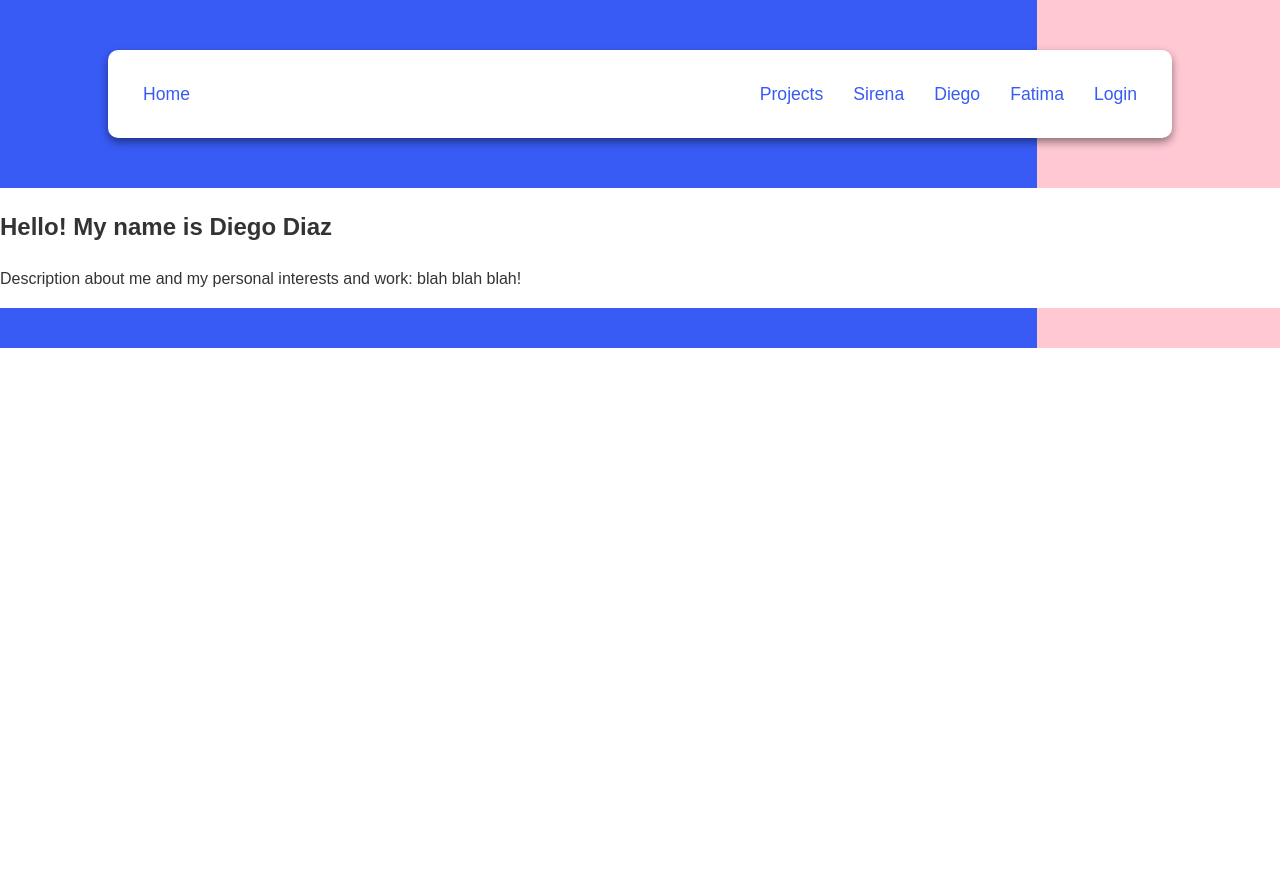
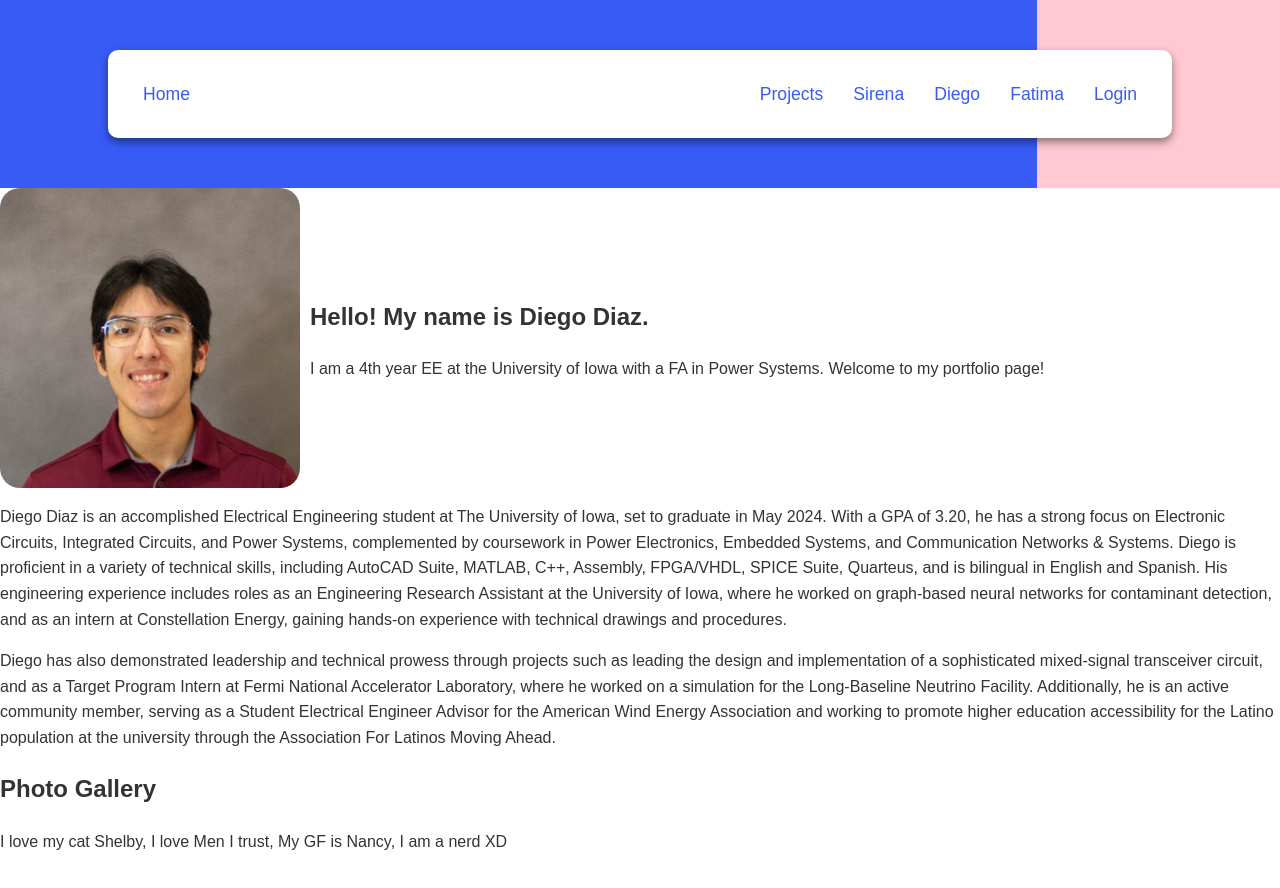
Before and after one commit to sbackham/GirlCoded, a React (Create React App) app in the folder girlcoded/: page /team/diego-diaz in a window 1280 px wide. Shown: the top 888 px of the page. Before the commit the page ends 800 px from the top, so only its background shows below. Built offline with nearby package versions, Linux system fonts and the light colour scheme; no server answers.

Commit message:
diego page done

```diff
--- a/girlcoded/src/Pages/DiegoPersonalPage.js
+++ b/girlcoded/src/Pages/DiegoPersonalPage.js
@@ -56,15 +56,23 @@ const DiegoPersonalPage = () => {
   return (
     <>
       <main>
-        <section id="introduction">
-          <div>
-            <h1>Hello! My name is Diego Diaz</h1>
-            <p>Description about me and my personal interests and work: blah blah blah!</p>
-          </div>
-
+      <section id="introduction" style={{ display: 'flex', alignItems: 'center' }}>
+           <img src={diegoImage} alt="Diego Diaz" style={{ width: '300px', marginRight: '10px', borderRadius: '20px' }} />            <div>
+              <h1>Hello! My name is Diego Diaz.</h1>
+              <p>I am a 4th year EE at the University of Iowa with a FA in Power Systems. Welcome to my portfolio page! </p>
+            </div>
         </section>
 
+        <p>Diego Diaz is an accomplished Electrical Engineering student at The University of Iowa, set to graduate in May 2024. With a GPA of 3.20, he has a strong focus on Electronic Circuits, Integrated Circuits, and Power Systems, complemented by coursework in Power Electronics, Embedded Systems, and Communication Networks & Systems. Diego is proficient in a variety of technical skills, including AutoCAD Suite, MATLAB, C++, Assembly, FPGA/VHDL, SPICE Suite, Quarteus, and is bilingual in English and Spanish. His engineering experience includes roles as an Engineering Research Assistant at the University of Iowa, where he worked on graph-based neural networks for contaminant detection, and as an intern at Constellation Energy, gaining hands-on experience with technical drawings and procedures.</p>
+
+       <p>Diego has also demonstrated leadership and technical prowess through projects such as leading the design and implementation of a sophisticated mixed-signal transceiver circuit, and as a Target Program Intern at Fermi National Accelerator Laboratory, where he worked on a simulation for the Long-Baseline Neutrino Facility. Additionally, he is an active community member, serving as a Student Electrical Engineer Advisor for the American Wind Energy Association and working to promote higher education accessibility for the Latino population at the university through the Association For Latinos Moving Ahead.</p>
       </main>
+
+      <h2>Photo Gallery</h2>
+      <p>I love my cat Shelby, I love Men I trust, My GF is Nancy, I am a nerd XD</p>
+    <PhotoGallery photos={photos} />
+
+        <PhotoGallery photos={photos2} />
     </>
   );
 };
```
